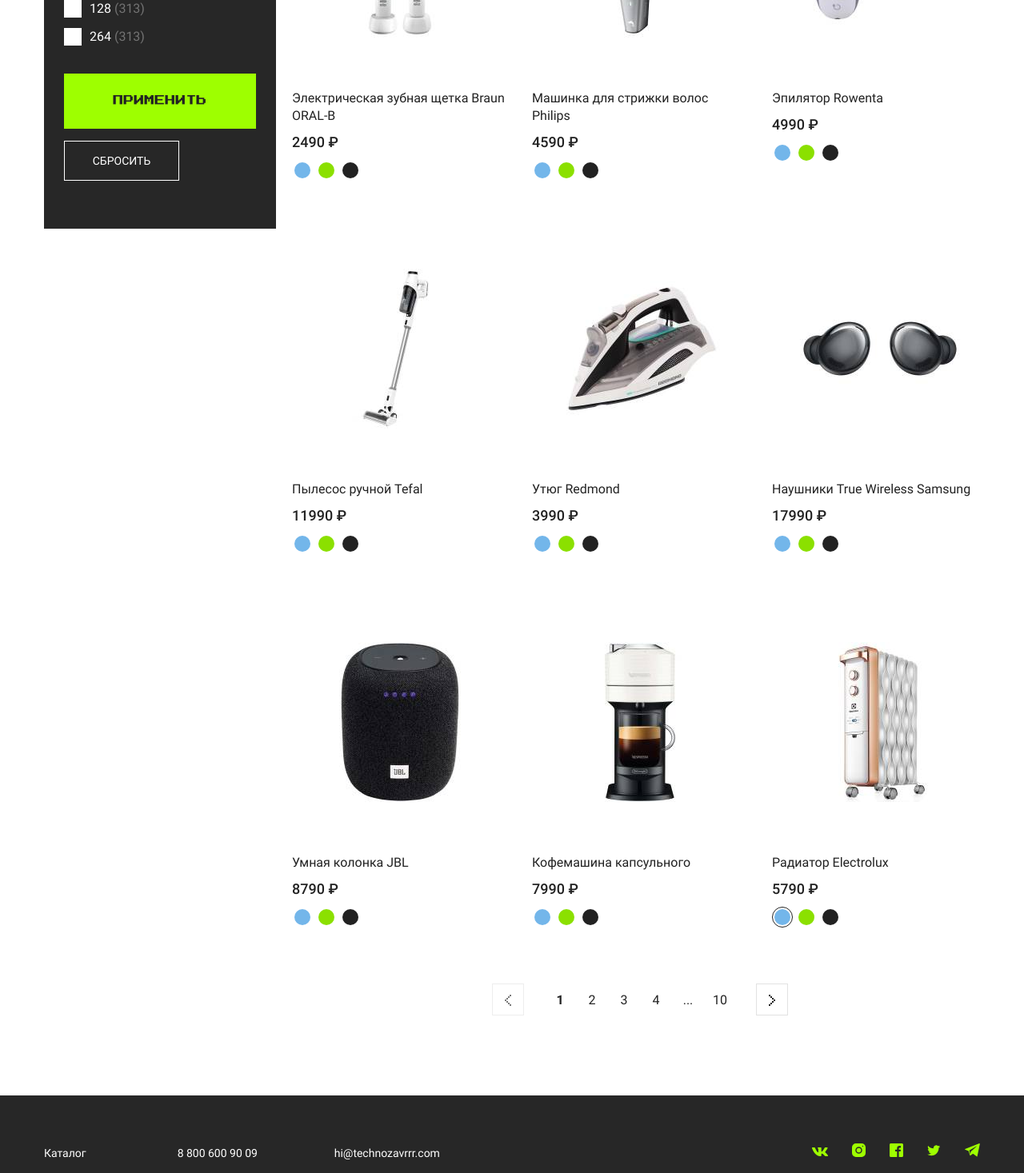
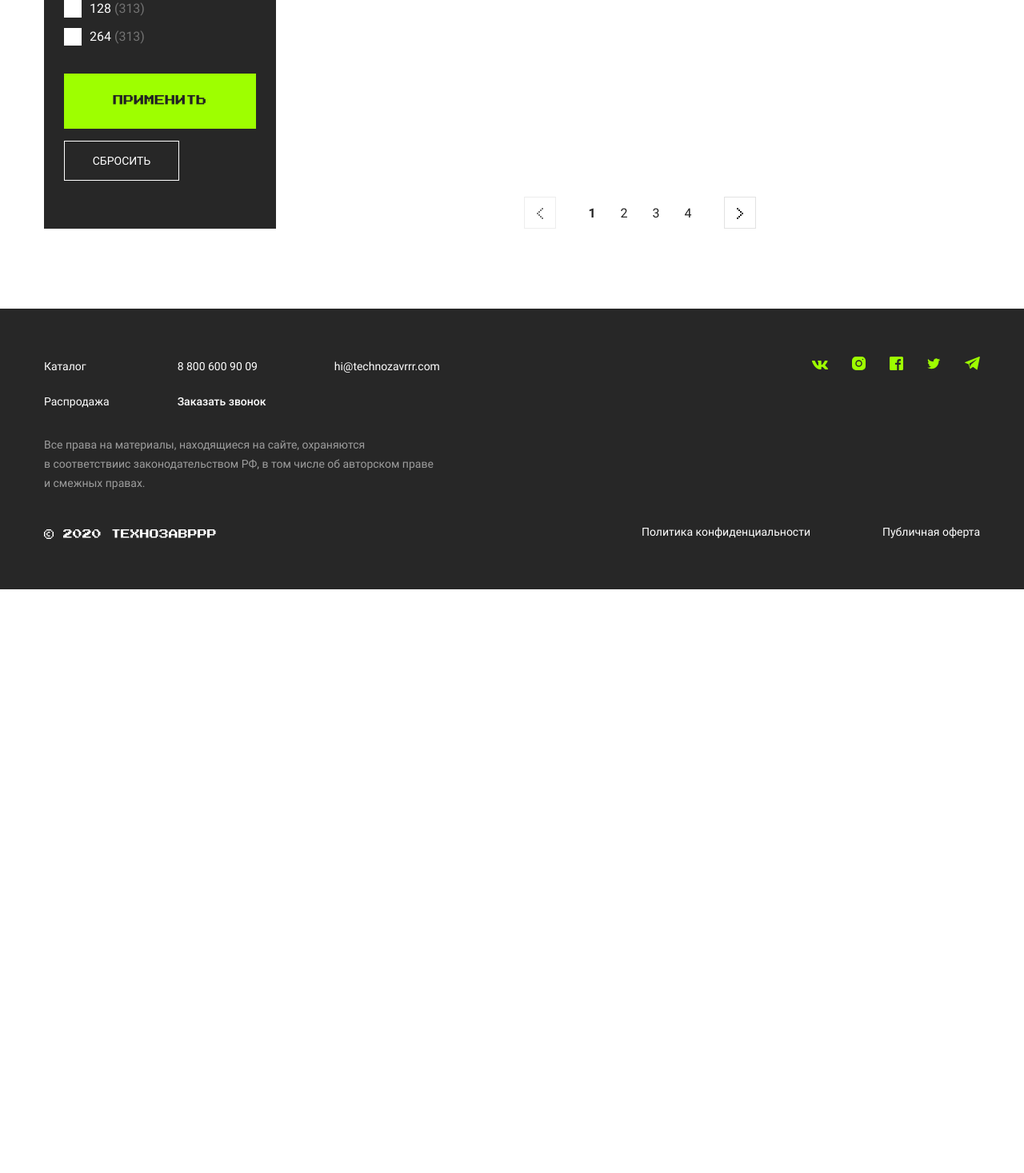
Before and after one commit to AnatolyKyznetsov/skillbox_vue, a Vue app: page / in a window 1280 px wide. Shown: the part 912-2379 px from the top of the page at 80% size. After the commit the page ends 1649 px from the top, so only its background shows below. Built offline with nearby package versions, Linux system fonts and the light colour scheme.

Commit message:
задание урока 4.3 - пагинация

```diff
--- a/src/App.vue
+++ b/src/App.vue
@@ -3,68 +3,36 @@
 
     <ProductList :products="products" />
 
-    <ul class="catalog__pagination pagination">
-      <li class="pagination__item">
-        <a class="pagination__link pagination__link--arrow pagination__link--disabled" aria-label="Предыдущая страница">
-          <svg width="8" height="14" fill="currentColor">
-            <use xlink:href="#icon-arrow-left"></use>
-          </svg>
-        </a>
-      </li>
-      <li class="pagination__item">
-        <a class="pagination__link pagination__link--current">
-          1
-        </a>
-      </li>
-      <li class="pagination__item">
-        <a class="pagination__link" href="#">
-          2
-        </a>
-      </li>
-      <li class="pagination__item">
-        <a class="pagination__link" href="#">
-          3
-        </a>
-      </li>
-      <li class="pagination__item">
-        <a class="pagination__link" href="#">
-          4
-        </a>
-      </li>
-      <li class="pagination__item">
-        <a class="pagination__link" href="#">
-          ...
-        </a>
-      </li>
-      <li class="pagination__item">
-        <a class="pagination__link" href="#">
-          10
-        </a>
-      </li>
-      <li class="pagination__item">
-        <a class="pagination__link pagination__link--arrow" href="#" aria-label="Следующая страница">
-          <svg width="8" height="14" fill="currentColor">
-            <use xlink:href="#icon-arrow-right"></use>
-          </svg>
-        </a>
-      </li>
-    </ul>
+    <BasePagination v-model="page" :count="countProducts" :per-page="productsPerPage" />
+
   </section>
 </template>
 
 <script>
 import products from './data/products';
-import ProductList from './components/ProductList';
+import ProductList from './components/ProductList.vue';
+import BasePagination from './components/BasePagination.vue';
 
 export default {
   name: 'App',
   components: {
     ProductList,
+    BasePagination,
   },
   data() {
     return {
-      products,
+      page: 1,
+      productsPerPage: 3,
     };
+  },
+  computed: {
+    products() {
+      const offset = (this.page - 1) * this.productsPerPage;
+      return products.slice(offset, offset + this.productsPerPage);
+    },
+    countProducts() {
+      return products.length;
+    },
   },
 };
 </script>
--- /dev/null
+++ b/src/components/BasePagination.vue
@@ -0,0 +1,55 @@
+<template>
+  <ul class="catalog__pagination pagination">
+    <li class="pagination__item">
+      <a href="#" class="pagination__link pagination__link--arrow" :class="{'pagination__link--disabled' : page === 1}" aria-label="Предыдущая страница" @click.prevent="prevPage(page)">
+        <svg width="8" height="14" fill="currentColor">
+          <use xlink:href="#icon-arrow-left"></use>
+        </svg>
+      </a>
+    </li>
+    <li class="pagination__item" v-for="pageNumber in pages" :key="pageNumber">
+      <a href="#" class="pagination__link" :class="{'pagination__link--current' : pageNumber === page}" @click.prevent="paginate(pageNumber)">
+        {{ pageNumber }}
+      </a>
+    </li>
+    <li class="pagination__item">
+      <a href="#"  class="pagination__link pagination__link--arrow" :class="{'pagination__link--disabled' : page === pages}" aria-label="Следующая страница" @click.prevent="nextPage(page)">
+        <svg width="8" height="14" fill="currentColor">
+          <use xlink:href="#icon-arrow-right"></use>
+        </svg>
+      </a>
+    </li>
+  </ul>
+</template>
+
+<script>
+export default {
+  model: {
+    prop: 'page',
+    event: 'paginate',
+  },
+  props: {
+    page: Number,
+    count: Number,
+    perPage: Number,
+  },
+  methods: {
+    paginate(page) {
+      this.$emit('paginate', page);
+    },
+    nextPage(page) {
+      const nextPage = page + 1 > this.pages ? page : page + 1;
+      this.$emit('paginate', nextPage);
+    },
+    prevPage(page) {
+      const prevPage = page - 1 < 1 ? 1 : page - 1;
+      this.$emit('paginate', prevPage);
+    },
+  },
+  computed: {
+    pages() {
+      return Math.ceil(this.count / this.perPage);
+    },
+  },
+};
+</script>
```
